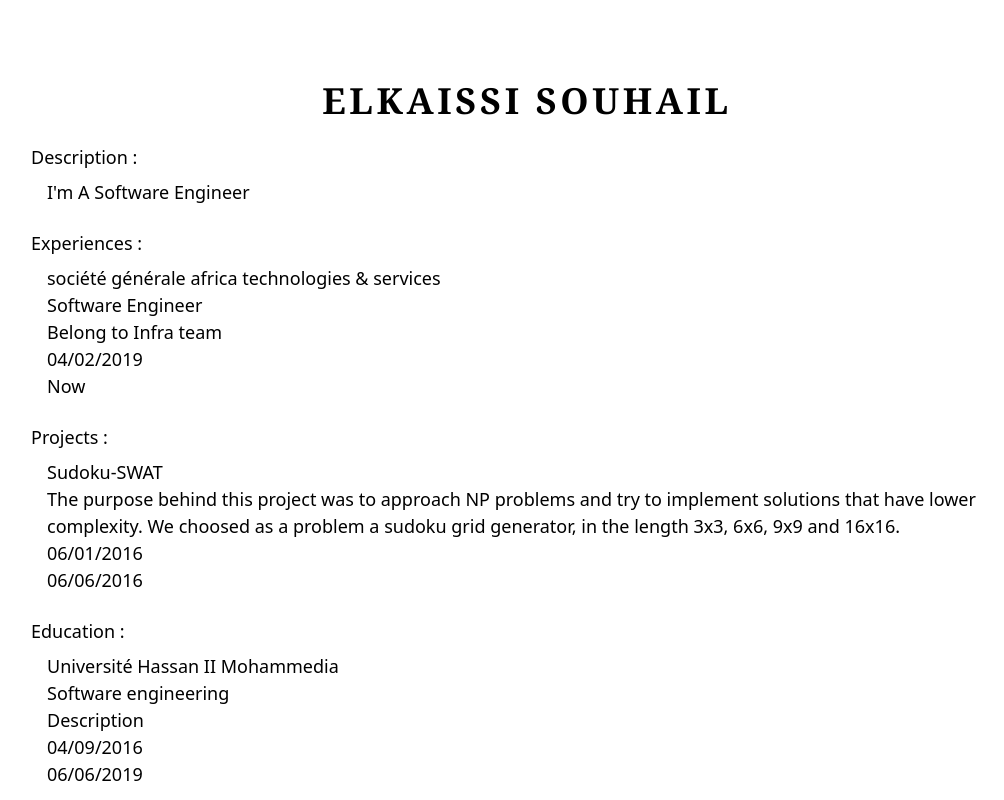
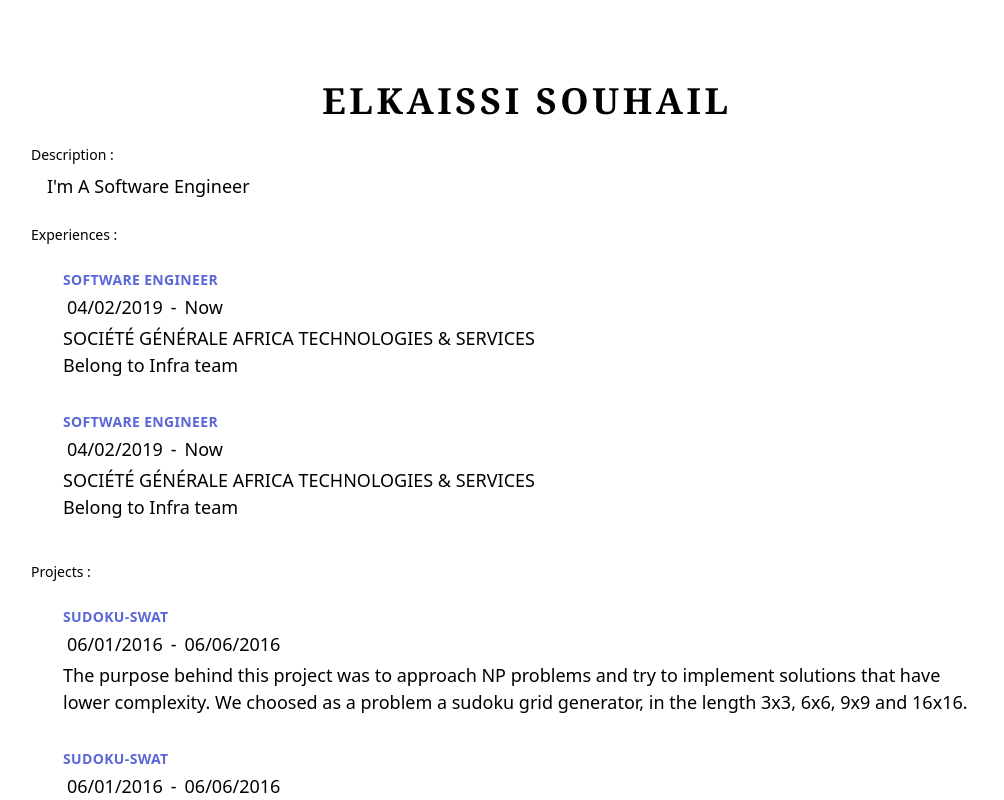
Before and after one commit to souhailelk/myblog, a React (Create React App) app: page /Resume in a window 1280 px wide. Shown: the part 1140-1940 px from the top of the page, without its empty margins (49-1053 px from the left). Built offline with nearby package versions, Linux system fonts and the light colour scheme.

Commit message:
Decompose Resume components by divs

```diff
--- a/src/App.js
+++ b/src/App.js
@@ -39,9 +39,9 @@ function GetResume() {
     "The purpose behind this project was to approach NP problems and try to implement solutions that have lower complexity. We choosed as a problem a sudoku grid generator, in the length 3x3, 6x6, 9x9 and 16x16.",
     "06/01/2016",
     "06/06/2016")
-  const experiences = [experience]
-  const projects = [project]
-  const educations = [education]
+  const experiences = [experience,experience]
+  const projects = [project, project]
+  const educations = [education,education]
   return new Resume("ELKAISSI SOUHAIL", description, projects, experiences, educations);
 }
 
--- a/src/components/ArticleCard.js
+++ b/src/components/ArticleCard.js
@@ -8,7 +8,7 @@ function ArticleCard(props) {
         tags.push(<span class="inline-block bg-gray-200 rounded-full px-3 py-1 text-sm font-semibold text-gray-700 mr-2">#{tag}</span>));
     return (
         <div class=" max-w-sm rounded overflow-hidden shadow-lg">
-            <a href="#">
+            <a href="#link">
                 <div class="px-6 py-4">
                     <div class="font-bold text-xl mb-2">{article.title}</div>
                     <div class="flex text-xs tracking-widest break-words">{article.date}</div>
--- a/src/components/Resume.js
+++ b/src/components/Resume.js
@@ -2,7 +2,7 @@ import React from 'react'
 
 function Description(props) {
     return (
-        <div class="block px-4 py-2 font-sans text-lg text-left">
+        <div class="block px-4 py-2 font-sans text-sm text-left">
             Description :
             <div class="block px-4 py-2 font-sans text-lg text-left">{props.description}</div>
         </div>
@@ -12,17 +12,17 @@ function Description(props) {
 function Experiences(props) {
     let experiencesComponents = []
     props.experiences.forEach(experience => {
-        experiencesComponents.push(<div class="block px-4 py-2 font-sans text-lg text-left">
-            <div><a href={experience.companyLink}>{experience.companyName}</a></div>
-            <div>{experience.jobTitle}</div>
+        experiencesComponents.push(<div class="block px-4 py-2 font-sans text-lg text-left m-4">
+            <div class="uppercase tracking-wide text-sm text-indigo-600 font-bold">{experience.jobTitle}</div>
+            <div class="inline-block text-center m-1">{experience.startDate}</div>
+            <div class="inline-block text-center m-1">-</div>
+            <div class="inline-block text-center m-1">{experience.endDate}</div>
+            <div class="uppercase"><a href={experience.companyLink}>{experience.companyName}</a></div>
             <div>{experience.description}</div>
-            <div>{experience.startDate}</div>
-            <div>{experience.endDate}</div>
-
         </div>)
     });
     return (
-        <div class="block px-4 py-2 font-sans text-lg text-left">
+        <div class="block px-4 py-2 font-sans text-sm text-left">
             Experiences :
             {experiencesComponents}
         </div>
@@ -32,17 +32,17 @@ function Experiences(props) {
 function Projects(props) {
     let projectsComponents = []
     props.projects.forEach(project => {
-        projectsComponents.push(<div class="block px-4 py-2 font-sans text-lg text-left">
-            <div><a href={project.projectLink}>{project.projectName}</a></div>
+        projectsComponents.push(<div class="block px-4 py-2 font-sans text-lg text-left m-4">
+            <div class="uppercase tracking-wide text-sm text-indigo-600 font-bold"><a href={project.projectLink}>{project.projectName}</a></div>
+            <div class="inline-block text-center m-1">{project.startDate}</div>
+            <div class="inline-block text-center m-1">-</div>
+            <div class="inline-block text-center m-1">{project.endDate}</div>
             <div>{project.description}</div>
-            <div>{project.startDate}</div>
-            <div>{project.endDate}</div>
-
         </div>)
     });
 
     return (
-        <div class="block px-4 py-2 font-sans text-lg text-left">
+        <div class="block px-4 py-2 font-sans text-sm text-left">
             Projects :
             {projectsComponents}
         </div>
@@ -52,18 +52,17 @@ function Projects(props) {
 function Educations(props) {
     let educationsComponents = []
     props.educations.forEach(education => {
-        educationsComponents.push(<div class="block px-4 py-2 font-sans text-lg text-left">
-            <div><a href={education.schoolLink}>{education.schoolName}</a></div>
-            <div>{education.degree}</div>
-            <div>{education.description}</div>
-            <div>{education.startDate}</div>
-            <div>{education.endDate}</div>
-
+        educationsComponents.push(<div class="block px-4 py-2 font-sans text-lg text-left m-4">
+            <div class="uppercase tracking-wide text-sm text-indigo-600 font-bold">{education.degree}</div>
+            <div class="inline-block text-center m-1">{education.startDate}</div>
+            <div class="inline-block text-center m-1">-</div>
+            <div class="inline-block text-center m-1">{education.endDate}</div>
+            <div class="uppercase"><a href={education.schoolLink}>{education.schoolName}</a></div>
         </div>)
     });
 
     return (
-        <div class="block px-4 py-2 font-sans text-lg text-left">
+        <div class="block px-4 py-2 font-sans text-sm text-left">
             Education :
             {educationsComponents}
         </div>
```
